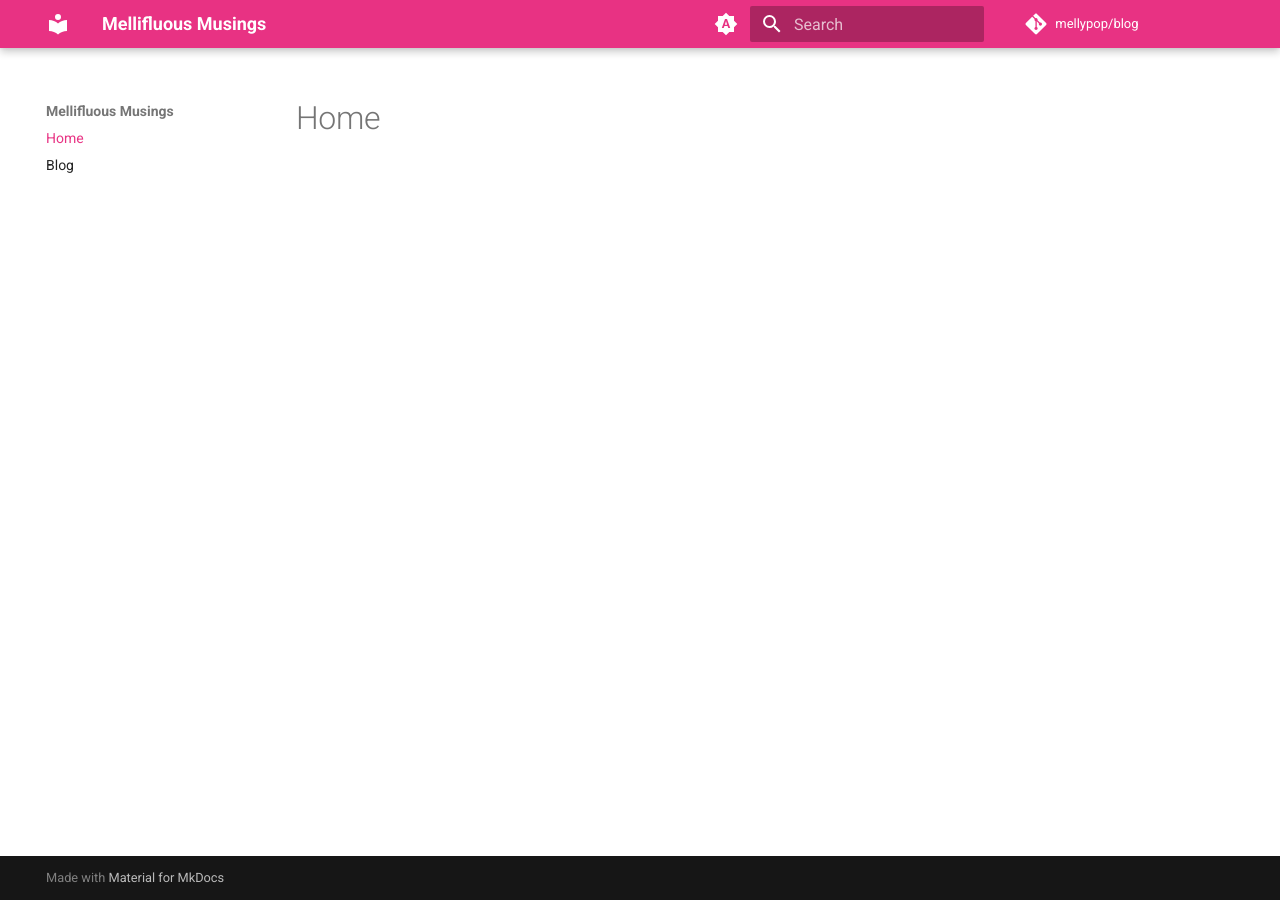
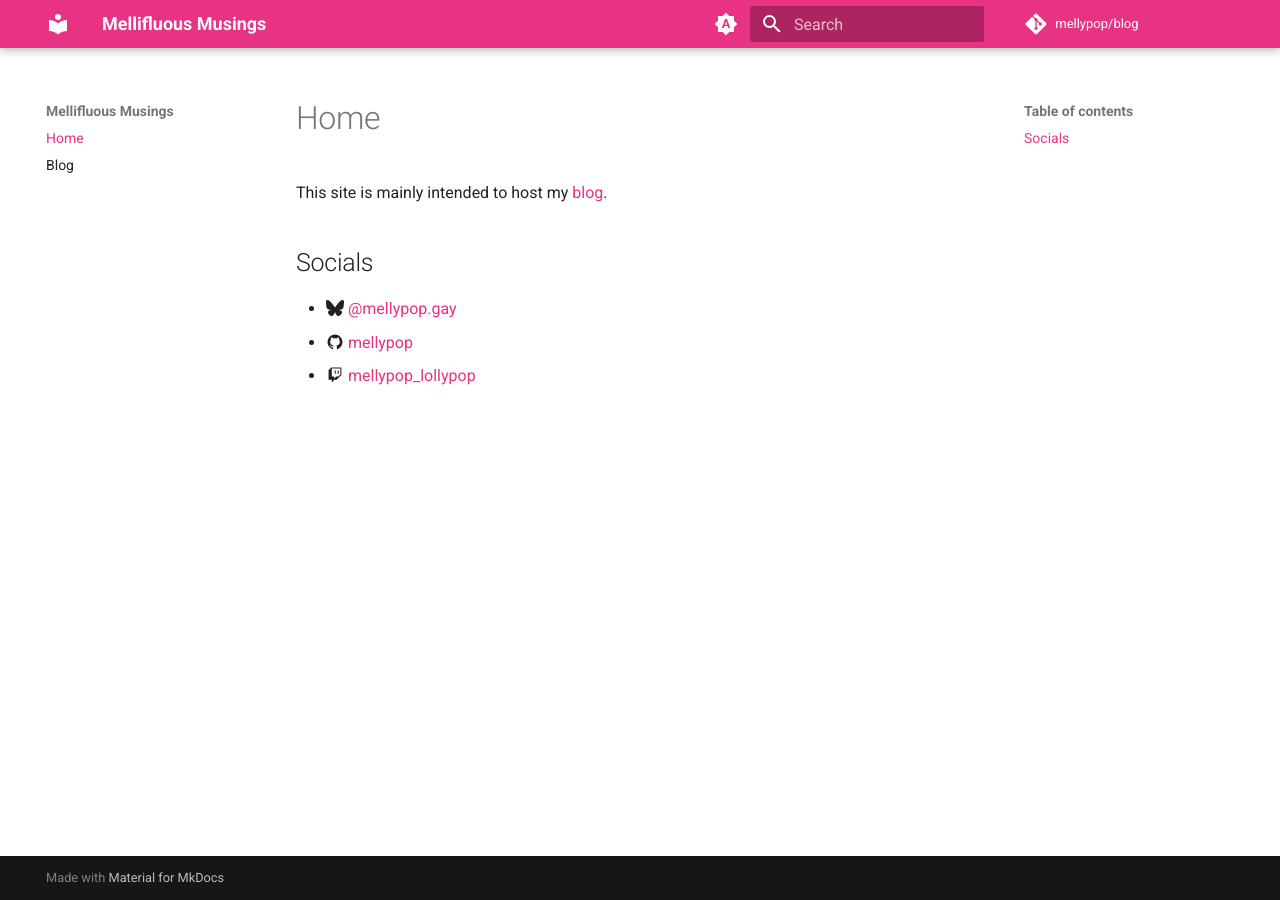
Before and after one commit to mellypop/blog, an MkDocs documentation site: the page built from docs/index.md, in a window 1280 px wide. Built offline with MkDocs 1.6.1 and Material for MkDocs 9.7.7, drawn with Linux system fonts in a browser that asks for light colours; comment, search, counter and statistics services are not loaded.

Commit message:
update homepage

```diff
--- a/docs/index.md
+++ b/docs/index.md
@@ -1 +1,9 @@
 # Home
+
+This site is mainly intended to host my [blog](blog).
+
+## Socials
+
+- :simple-bluesky: [@mellypop.gay](https://bsky.app/profile/mellypop.gay)
+- :material-github: [mellypop](https://github.com/mellypop)
+- :material-twitch: [mellypop_lollypop](https://twitch.tv/mellypop_lollypop)
--- a/mkdocs.yml
+++ b/mkdocs.yml
@@ -37,6 +37,10 @@ nav:
 
 markdown_extensions:
   - admonition
+  - attr_list
+  - pymdownx.emoji:
+      emoji_index: !!python/name:material.extensions.emoji.twemoji
+      emoji_generator: !!python/name:material.extensions.emoji.to_svg
   - pymdownx.details
   - pymdownx.superfences
 
@@ -44,6 +48,7 @@ extra_css:
   - stylesheets/extra.css
 
 plugins:
+
   - blog:
       blog_toc: false
   - search
```
